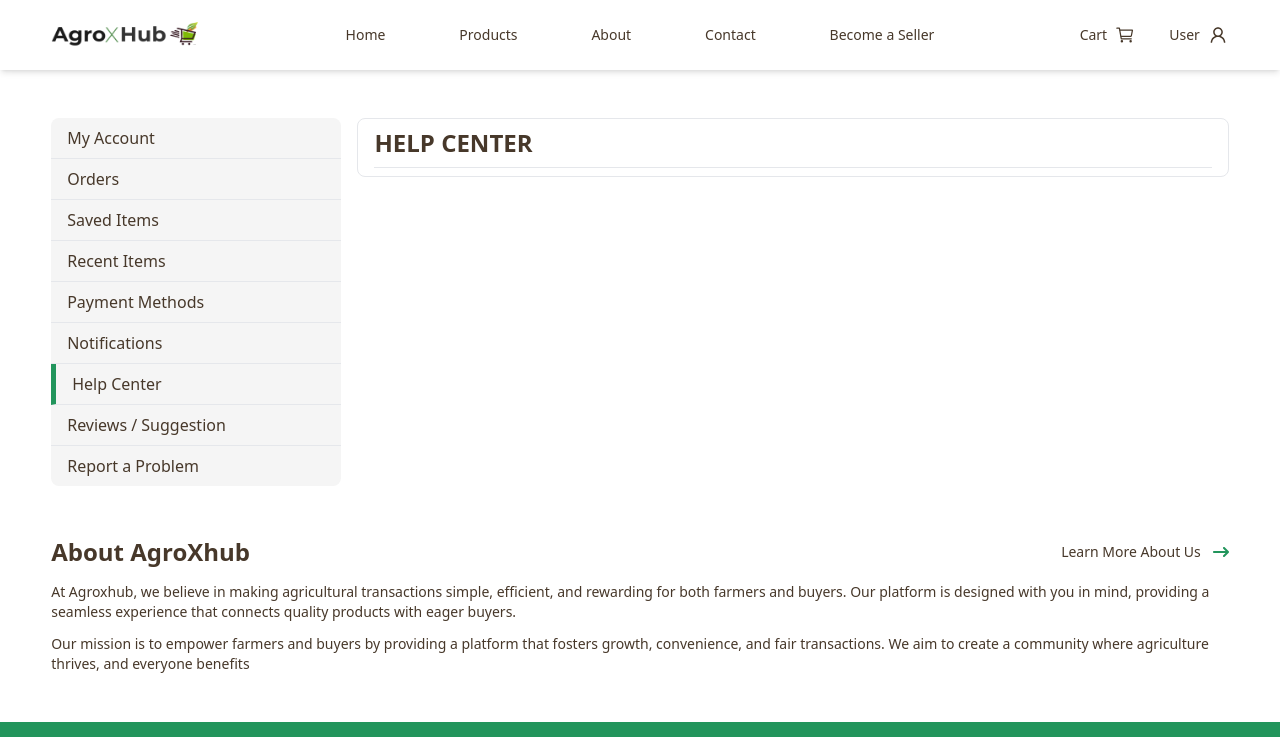
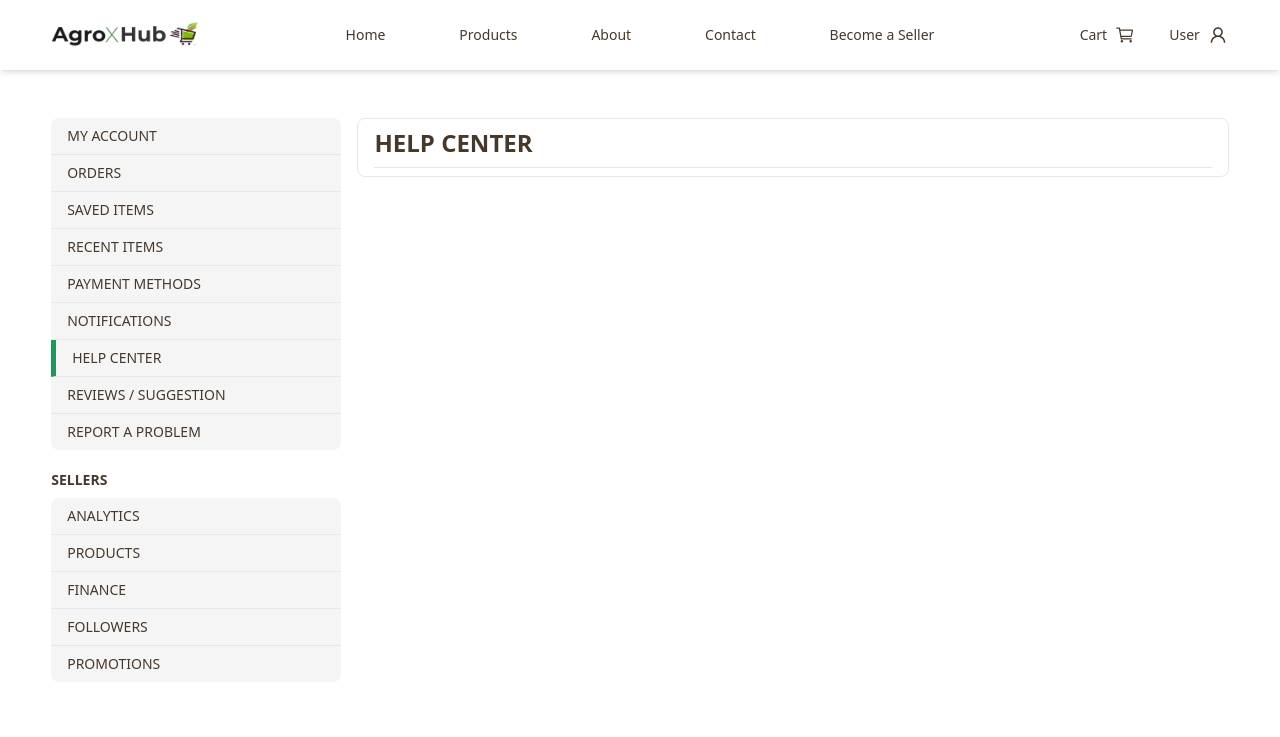
Before and after one commit to upgraded57/agroxhubECM, a React (Vite) app: page /user/help in a window 1280 px wide. Shown: the top 737 px of the page. Built offline with nearby package versions, Linux system fonts and the light colour scheme.

Commit message:
Added seller pages

```diff
--- a/src/components/navbar/Navbar.jsx
+++ b/src/components/navbar/Navbar.jsx
@@ -1,4 +1,4 @@
-import { Link, NavLink } from "react-router-dom";
+import { NavLink } from "react-router-dom";
 import logo from "../../assets/images/logo1.png";
 import "./navbar.css";
 
@@ -43,7 +43,9 @@ export default function Navbar() {
                 <NavLink to="/contact">Contact</NavLink>
               </li>
               <li>
-                <NavLink to="/seller">Become a Seller</NavLink>
+                <NavLink to="/seller" end>
+                  Become a Seller
+                </NavLink>
               </li>
             </ul>
 
@@ -61,21 +63,21 @@ export default function Navbar() {
             </div>
           </nav>
 
-          <div className="flex items-center basis-1/4 justify-end gap-8 text-sm">
-            <Link
+          <div className="sidenav flex items-center basis-1/4 justify-end gap-8 text-sm">
+            <NavLink
               to="/cart"
               className="btn btn-ghost mx-0 p-0 hover:bg-transparent font-normal"
             >
               <p className="hidden md:block">Cart</p>
               <IoCartOutline className="text-xl" />
-            </Link>
-            <Link
+            </NavLink>
+            <NavLink
               to="/user/account"
               className="btn btn-ghost mx-0 p-0 hover:bg-transparent font-normal"
             >
               <p className="hidden md:block">User</p>
               <AiOutlineUser className="text-xl" />
-            </Link>
+            </NavLink>
             <label className="swap swap-flip text-xl lg:hidden">
               {/* this hidden checkbox controls the state */}
               <input
--- a/src/components/navbar/navbar.css
+++ b/src/components/navbar/navbar.css
@@ -1,3 +1,4 @@
+.sidenav a.active,
 nav ul li a.active {
   font-weight: 600;
   color: var(--dark-green-clr);
--- /dev/null
+++ b/src/pages/user/Analytics.jsx
@@ -0,0 +1,69 @@
+import barGraph from "../../assets/images/bargraph.png";
+import pieChart from "../../assets/images/pie.png";
+
+export default function Analytics() {
+  return (
+    <>
+      <div className="hidden md:flex items-center justify-between border-b py-2 md:pt-0">
+        <h2 className="font-semibold text-sm md:text-2xl">ANALYTICS</h2>
+        <select className="select select-xs uppercase font-normal">
+          <option>This Month</option>
+          <option>Last Month</option>
+          <option>April</option>
+          <option>March</option>
+          <option>This Year</option>
+        </select>
+      </div>
+
+      <div className="block mt-5">
+        <div className="flex justify-between items-center mb-2">
+          <p className="text-sm font-semibold uppercase">overview</p>
+          <select className="md:hidden select select-xs uppercase font-normal">
+            <option>This Month</option>
+            <option>Last Month</option>
+            <option>April</option>
+            <option>March</option>
+            <option>This Year</option>
+          </select>
+        </div>
+        <div className="carousel w-full gap-4">
+          <div className="carousel-item w-[180px] flex p-2 flex-col gap-4 text-white bg-light-green-clr rounded-lg">
+            <p className="text-sm font-semibold uppercase">total products</p>
+            <h1 className="text-3xl font-semibold">278</h1>
+          </div>
+
+          <div className="carousel-item w-[180px] flex p-2 flex-col gap-4 text-white bg-light-green-clr rounded-lg">
+            <p className="text-sm font-semibold uppercase">products sold</p>
+            <h1 className="text-3xl font-semibold">186</h1>
+          </div>
+
+          <div className="carousel-item w-[180px] flex p-2 flex-col gap-4 text-white bg-light-green-clr rounded-lg">
+            <p className="text-sm font-semibold uppercase">
+              total earnings (ngn)
+            </p>
+            <h1 className="text-3xl font-semibold">38.5k</h1>
+          </div>
+
+          <div className="carousel-item w-[180px] flex p-2 flex-col gap-4 text-white bg-light-green-clr rounded-lg">
+            <p className="text-sm font-semibold uppercase">followers</p>
+            <h1 className="text-3xl font-semibold">102</h1>
+          </div>
+        </div>
+      </div>
+
+      <div className="block mt-12 py-3 border-t">
+        <p className="text-sm font-semibold uppercase mb-5">products</p>
+        <div className="flex flex-col md:flex-row justify-between items-start gap-20">
+          <div className="w-full flex flex-col items-center gap-5">
+            <img src={pieChart} alt="Chart" />
+            <p className="text-sm  uppercase">PRODUCT ENGAGEMENT CHART</p>
+          </div>
+          <div className="w-full flex flex-col items-center gap-5">
+            <img src={barGraph} alt="Chart" />
+            <p className="text-sm  uppercase">PRODUCT VIEWS CHART</p>
+          </div>
+        </div>
+      </div>
+    </>
+  );
+}
--- /dev/null
+++ b/src/pages/user/Finance.jsx
@@ -0,0 +1,5 @@
+import React from "react";
+
+export default function Finance() {
+  return <div>Finance</div>;
+}
--- /dev/null
+++ b/src/pages/user/Followers.jsx
@@ -0,0 +1,5 @@
+import React from "react";
+
+export default function Followers() {
+  return <div>Followers</div>;
+}
--- /dev/null
+++ b/src/pages/user/Products.jsx
@@ -0,0 +1,5 @@
+import React from "react";
+
+export default function SellerProducts() {
+  return <div>Products</div>;
+}
--- /dev/null
+++ b/src/pages/user/Promotions.jsx
@@ -0,0 +1,5 @@
+import React from "react";
+
+export default function Promotions() {
+  return <div>Promotions</div>;
+}
--- a/src/pages/user/UserLayout.jsx
+++ b/src/pages/user/UserLayout.jsx
@@ -17,6 +17,7 @@ export default function UserLayout({ children }) {
     if (location.pathname.includes("help")) return "Help Center";
     if (location.pathname.includes("review")) return "Review / Suggestion";
     if (location.pathname.includes("report")) return "Report a Problem";
+    return location.pathname.split("/")[2] || "";
   };
   const currentPage = resolveLocation();
 
@@ -25,7 +26,7 @@ export default function UserLayout({ children }) {
       <Navbar />
       {/* Mobile Nav */}
       <div className="flex justify-between items-center p-4 bg-light-grey-clr md:hidden">
-        <h3 className="text-lg font-semibold">{currentPage}</h3>
+        <h3 className="text-lg font-semibold uppercase">{currentPage}</h3>
 
         <div className="dropdown dropdown-end">
           <div tabIndex={0} role="button" className="m-1">
@@ -62,13 +63,32 @@ export default function UserLayout({ children }) {
             <li>
               <Link to="/user/report">Report a Problem</Link>
             </li>
+            <p className="text-sm font-semibold uppercase mt-5 mb-2 border-b">
+              sellers
+            </p>
+            <li>
+              <Link to="/seller/analytics">Analytics</Link>
+            </li>
+            <li>
+              <Link to="/seller/products">Products</Link>
+            </li>
+            <li>
+              <Link to="/seller/finance">Finance</Link>
+            </li>
+            <li>
+              <Link to="/seller/followers">Followers</Link>
+            </li>
+            <li>
+              <Link to="/seller/promotions">Promotions</Link>
+            </li>
           </ul>
         </div>
       </div>
       <div className="contEl md:mt-12">
         <div className="flex gap-4 items-start">
           {/* Large screen nav */}
-          <div className="nav-lg basis-1/4 hidden md:block bg-light-grey-clr rounded-lg w-full overflow-hidden">
+          <div className="nav-lg basis-1/4 hidden md:block uppercase text-sm">
+            <div className="bg-light-grey-clr rounded-lg w-full overflow-hidden mb-5">
               <NavLink
                 to="/user/account"
                 className="block py-2 px-4 border-b hover:bg-gray-200"
@@ -125,8 +145,43 @@ export default function UserLayout({ children }) {
               </NavLink>
             </div>
 
+            <p className="text-sm font-bold uppercase mb-2">sellers</p>
+            <div className="bg-light-grey-clr rounded-lg w-full overflow-hidden">
+              <NavLink
+                to="/seller/analytics"
+                className="block py-2 px-4 border-b hover:bg-gray-200"
+              >
+                Analytics
+              </NavLink>
+              <NavLink
+                to="/seller/products"
+                className="block py-2 px-4 border-b hover:bg-gray-200"
+              >
+                Products
+              </NavLink>
+              <NavLink
+                to="/seller/finance"
+                className="block py-2 px-4 border-b hover:bg-gray-200"
+              >
+                Finance
+              </NavLink>
+              <NavLink
+                to="/seller/followers"
+                className="block py-2 px-4 border-b hover:bg-gray-200"
+              >
+                Followers
+              </NavLink>
+              <NavLink
+                to="/seller/promotions"
+                className="block py-2 px-4 hover:bg-gray-200"
+              >
+                Promotions
+              </NavLink>
+            </div>
+          </div>
+
           {/* Content */}
-          <div className="basis-full md:basis-3/4 md:border md:rounded-lg md:px-4 md:py-2">
+          <div className="basis-full md:basis-3/4 md:border md:rounded-lg md:px-4 md:py-2 overflow-x-hidden">
             {children}
           </div>
         </div>
--- a/src/utils/Routes.jsx
+++ b/src/utils/Routes.jsx
@@ -12,6 +12,11 @@ import Notifications from "../pages/user/Notifications";
 import Help from "../pages/user/Help";
 import Report from "../pages/user/Report";
 import Review from "./../pages/user/Review";
+import Analytics from "../pages/user/Analytics";
+import SellerProducts from "../pages/user/Products";
+import Finance from "../pages/user/Finance";
+import Followers from "../pages/user/Followers";
+import Promotions from "../pages/user/Promotions";
 
 export const routes = [
   {
@@ -110,6 +115,7 @@ export const routes = [
       </UserLayout>
     ),
   },
+
   {
     path: "user/review",
     element: (
@@ -118,4 +124,49 @@ export const routes = [
       </UserLayout>
     ),
   },
+
+  {
+    path: "seller/analytics",
+    element: (
+      <UserLayout>
+        <Analytics />
+      </UserLayout>
+    ),
+  },
+
+  {
+    path: "seller/products",
+    element: (
+      <UserLayout>
+        <SellerProducts />
+      </UserLayout>
+    ),
+  },
+
+  {
+    path: "seller/finance",
+    element: (
+      <UserLayout>
+        <Finance />
+      </UserLayout>
+    ),
+  },
+
+  {
+    path: "seller/followers",
+    element: (
+      <UserLayout>
+        <Followers />
+      </UserLayout>
+    ),
+  },
+
+  {
+    path: "seller/promotions",
+    element: (
+      <UserLayout>
+        <Promotions />
+      </UserLayout>
+    ),
+  },
 ];
```
Also changed, not shown: src/assets/images/bargraph.png (added), src/assets/images/pie.png (added). Lines whose indentation alone changed are shown as unchanged.
